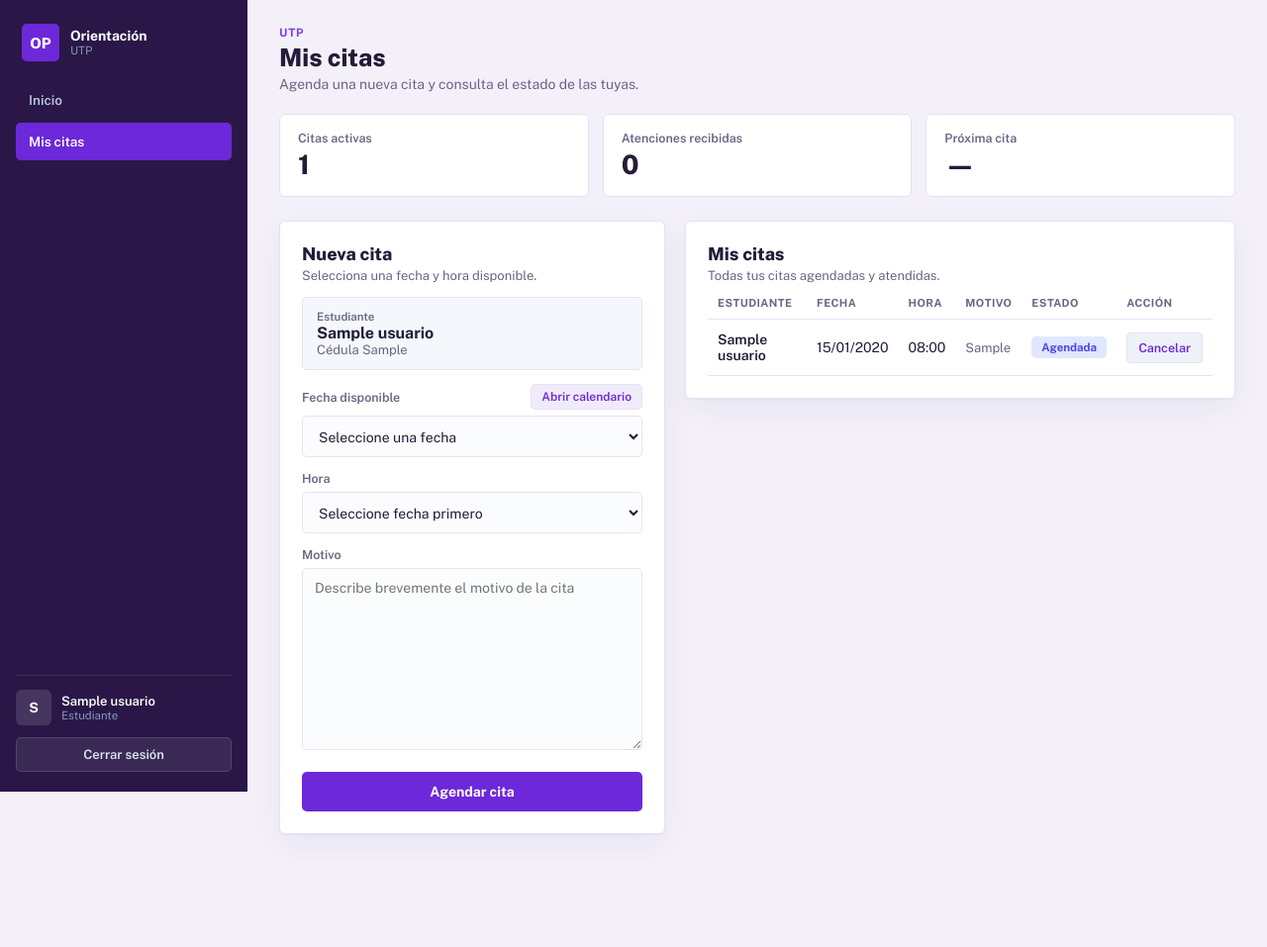
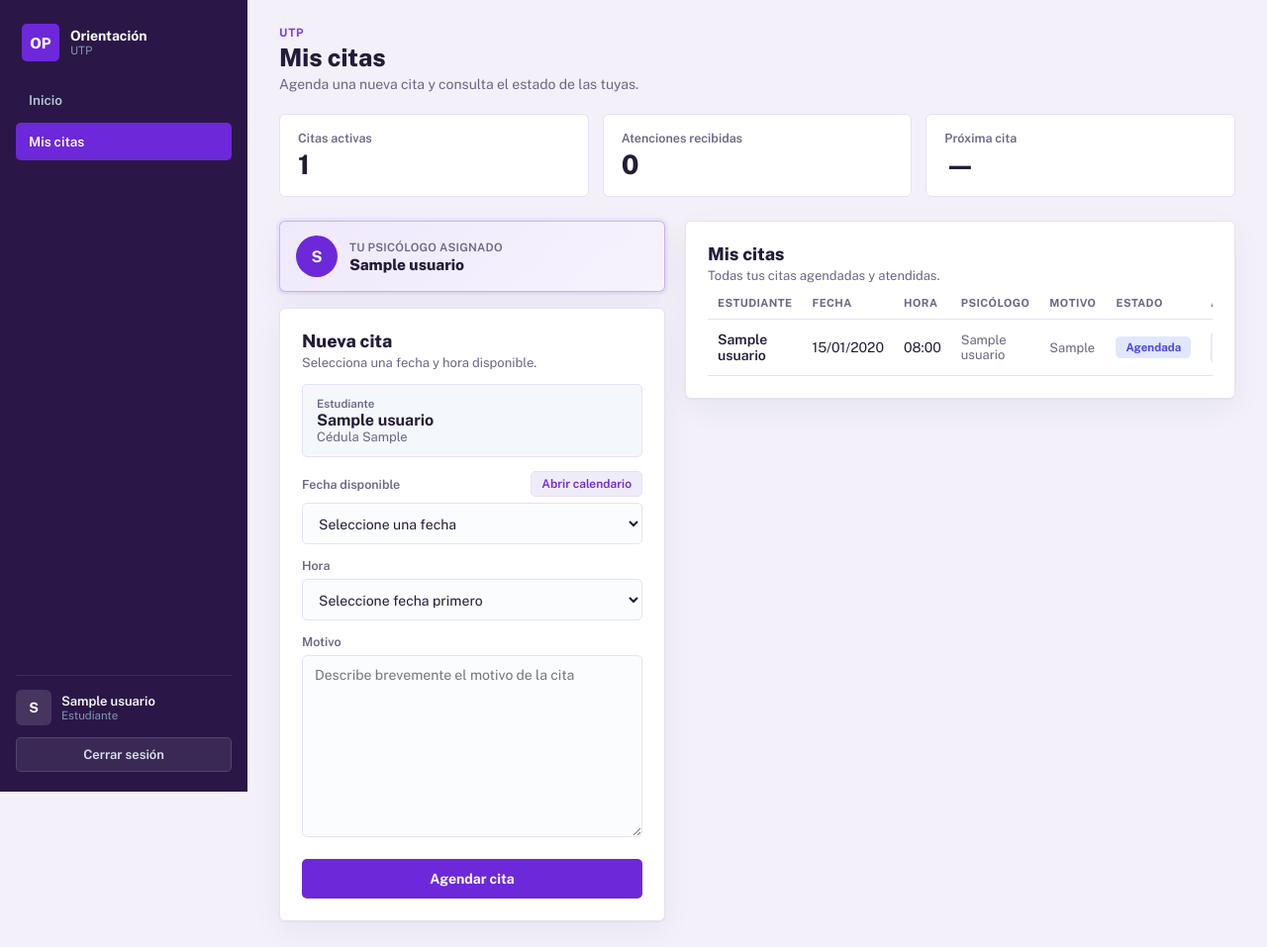
Before and after one commit to MrFengH/ProyectoCalidad, a Django app: page /agenda/ in a window 1280 px wide. Shown: the whole page at 99% size. Before the commit the page ends 844 px from the top, so only its background shows below. Run offline with Django 5.2, Linux system fonts and the light colour scheme; a user stored in the database is signed in; tables that the repository leaves empty hold one stand-in row (values such as "Sample post").

Commit message:
Cambios de mahmoud

```diff
--- a/orientacion/admin.py
+++ b/orientacion/admin.py
@@ -26,7 +26,8 @@ class UsuarioAdmin(UserAdmin):
 
 @admin.register(Expediente)
 class ExpedienteAdmin(admin.ModelAdmin):
-    list_display = ['estudiante', 'telefono', 'actualizado']
+    list_display = ['estudiante', 'psicologo_asignado', 'telefono', 'actualizado']
+    list_filter = ['psicologo_asignado']
     search_fields = ['estudiante__nombre', 'estudiante__cedula']
 
 
--- a/orientacion/management/commands/seed_demo.py
+++ b/orientacion/management/commands/seed_demo.py
@@ -3,6 +3,7 @@ import datetime
 from django.core.management.base import BaseCommand
 from django.db import transaction
 
+from orientacion import services
 from orientacion.models import Cita, Disponibilidad, Expediente, Registro, Usuario
 
 
@@ -14,7 +15,10 @@ class Command(BaseCommand):
         directora, creada = self._crear_usuario('8-100-100', 'Ana Rodríguez', 'directora', 'dir123', 'ana.rodriguez@colegio.edu')
         psicologo, _ = self._crear_usuario('8-200-200', 'Carlos Méndez', 'psicologo', 'psi123', 'carlos.mendez@colegio.edu')
         estudiante, _ = self._crear_usuario('8-300-300', 'María Pérez', 'estudiante', 'est123', 'maria.perez@colegio.edu')
-        Expediente.objects.get_or_create(estudiante=estudiante, defaults={'telefono': '6000-0000'})
+        expediente, exp_creado = Expediente.objects.get_or_create(
+            estudiante=estudiante, defaults={'telefono': '6000-0000'})
+        if exp_creado:
+            services.asignar_psicologo_aleatorio(expediente)
 
         if Disponibilidad.objects.exists():
             self.stdout.write(self.style.WARNING('Ya existe disponibilidad; no se generan más datos de horario.'))
--- a/orientacion/models.py
+++ b/orientacion/models.py
@@ -89,6 +89,11 @@ class Expediente(models.Model):
         Usuario, on_delete=models.CASCADE, related_name='expediente',
         limit_choices_to={'rol': ROL_ESTUDIANTE},
     )
+    psicologo_asignado = models.ForeignKey(
+        Usuario, on_delete=models.SET_NULL, related_name='expedientes_asignados',
+        limit_choices_to={'rol': ROL_PSICOLOGO}, null=True, blank=True,
+        verbose_name='psicólogo asignado',
+    )
     telefono = models.CharField('teléfono', max_length=30, blank=True)
     notas = models.TextField('notas del orientador', blank=True)
     actualizado = models.DateTimeField(auto_now=True)
--- a/orientacion/nav.py
+++ b/orientacion/nav.py
@@ -14,6 +14,8 @@ NAV_DEFS = [
      'desc': 'Consulta el historial de cada estudiante'},
     {'id': 'registros', 'url': 'registros', 'label': 'Registros de atención',
      'desc': 'Documenta las atenciones brindadas'},
+    {'id': 'supervision', 'url': 'supervision', 'label': 'Psicólogos',
+     'desc': 'Consulta la información de cada psicólogo'},
     {'id': 'credenciales', 'url': 'credenciales', 'label': 'Credenciales',
      'desc': 'Gestiona las cuentas del personal'},
 ]
@@ -22,7 +24,7 @@ NAV_BY_ID = {n['id']: n for n in NAV_DEFS}
 BY_ROLE = {
     ROL_ESTUDIANTE: ['inicio', 'agenda'],
     ROL_PSICOLOGO: ['inicio', 'agenda', 'calendario', 'gestionCitas', 'expedientes', 'registros'],
-    ROL_DIRECTORA: ['inicio', 'agenda', 'calendario', 'gestionCitas', 'expedientes', 'registros', 'credenciales'],
+    ROL_DIRECTORA: ['inicio', 'supervision', 'credenciales'],
 }
 
 MODULE_TITLES = {
@@ -33,6 +35,7 @@ MODULE_TITLES = {
     'gestionCitas': {'t': 'Gestionar citas', 's': 'Atiende o cancela las citas registradas.'},
     'expedientes': {'t': 'Expedientes de estudiantes', 's': 'Datos, historial de citas y notas de atención de cada estudiante.'},
     'registros': {'t': 'Registros de atención', 's': 'Historial de atenciones que cierran el ciclo de cada cita.'},
+    'supervision': {'t': 'Psicólogos', 's': 'Consulta el perfil, las citas, los registros y la disponibilidad de cada psicólogo.'},
     'credenciales': {'t': 'Credenciales', 's': 'Genera cuentas de acceso para el personal de psicología.'},
 }
 
--- a/orientacion/static/css/style.css
+++ b/orientacion/static/css/style.css
@@ -744,6 +744,50 @@ textarea:focus {
   align-items: start;
 }
 
+.agenda-left {
+  display: flex;
+  flex-direction: column;
+  gap: 16px;
+}
+
+.psic-asignado-box {
+  display: flex;
+  align-items: center;
+  gap: 12px;
+  background: linear-gradient(135deg, #efe9fc 0%, #f6f3fd 100%);
+  border: 1.5px solid rgba(124, 58, 237, .35);
+  border-radius: 6px;
+  padding: 14px 16px;
+  box-shadow: var(--shadow-card), 0 0 0 3px rgba(124, 58, 237, .06);
+}
+
+.psic-asignado-avatar {
+  width: 42px;
+  height: 42px;
+  border-radius: 50%;
+  background: var(--brand);
+  color: #fff;
+  display: grid;
+  place-items: center;
+  font-weight: 700;
+  font-size: 16px;
+  flex-shrink: 0;
+}
+
+.psic-asignado-label {
+  color: var(--muted);
+  font-size: 11.5px;
+  font-weight: 600;
+  text-transform: uppercase;
+  letter-spacing: .02em;
+}
+
+.psic-asignado-name {
+  font-weight: 800;
+  font-size: 15.5px;
+  margin-top: 1px;
+}
+
 .student-box {
   background: #f4f8fc;
   border: 1px solid var(--line);
@@ -1074,6 +1118,7 @@ textarea:focus {
   display: grid;
   grid-template-columns: repeat(auto-fit, minmax(300px, 1fr));
   gap: 20px;
+  margin-bottom: 20px;
 }
 
 .exp-columns .card-title {
--- a/orientacion/templates/orientacion/agenda.html
+++ b/orientacion/templates/orientacion/agenda.html
@@ -3,6 +3,25 @@
 {% block title %}Agendar cita · Orientación Psicológica{% endblock %}
 {% block content %}
   <div class="agenda-grid">
+    <div class="agenda-left">
+    {% if is_est and psicologo_asignado %}
+      <div class="psic-asignado-box">
+        <div class="psic-asignado-avatar">{{ psicologo_asignado.nombre|initial }}</div>
+        <div>
+          <div class="psic-asignado-label">Tu psicólogo asignado</div>
+          <div class="psic-asignado-name">{{ psicologo_asignado.nombre }}</div>
+        </div>
+      </div>
+    {% endif %}
+
+    {% if sin_psicologo %}
+      <div class="card">
+        <h2 class="card-title">Nueva cita</h2>
+        <div class="empty-state">
+          Todavía no tienes un psicólogo asignado. Por favor contacta a la dirección para que te asignen uno antes de poder agendar una cita.
+        </div>
+      </div>
+    {% else %}
     <form class="card" method="post" action="{% url 'agenda' %}" novalidate id="form-agendar">
       {% csrf_token %}
       <h2 class="card-title">Nueva cita</h2>
@@ -58,6 +77,8 @@
 
       <button type="submit" class="btn btn-primary btn-block">Agendar cita</button>
     </form>
+    {% endif %}
+    </div>
 
     <div class="card">
       <h2 class="card-title">{{ citas_titulo }}</h2>
@@ -65,7 +86,7 @@
       <div class="table-wrap">
         <table class="data-table">
           <thead>
-            <tr><th>Estudiante</th><th>Fecha</th><th>Hora</th><th>Motivo</th><th>Estado</th><th>Acción</th></tr>
+            <tr><th>Estudiante</th><th>Fecha</th><th>Hora</th><th>Psicólogo</th><th>Motivo</th><th>Estado</th><th>Acción</th></tr>
           </thead>
           <tbody>
             {% for c in mis_citas %}
@@ -73,6 +94,7 @@
                 <td class="cell-strong">{{ c.estudiante.nombre }}</td>
                 <td>{{ c.fecha|date:"d/m/Y" }}</td>
                 <td>{{ c.hora }}</td>
+                <td class="cell-muted">{{ c.psicologo.nombre|default:"Sin asignar" }}</td>
                 <td class="cell-muted">{{ c.motivo }}</td>
                 <td>
                   <span class="{{ c.estado|badge_class }}">{{ c.estado }}</span>
--- a/orientacion/urls.py
+++ b/orientacion/urls.py
@@ -25,6 +25,9 @@ urlpatterns = [
 
     path('registros/', views.registros_view, name='registros'),
 
+    path('psicologos/', views.supervision_view, name='supervision'),
+    path('psicologos/<str:cedula>/', views.supervision_view, name='supervision_detalle'),
+
     path('credenciales/', views.credenciales_view, name='credenciales'),
     path('credenciales/<int:pk>/eliminar/', views.credenciales_eliminar_view, name='credenciales_eliminar'),
 ]
--- a/orientacion/views.py
+++ b/orientacion/views.py
@@ -15,8 +15,8 @@ from .forms import (
     RegistroForm,
 )
 from .models import (
-    HORAS, ROL_DIRECTORA, ROL_ESTUDIANTE, ROLES_STAFF, Cita, Disponibilidad,
-    Expediente, Registro, Usuario,
+    HORAS, ROL_DIRECTORA, ROL_ESTUDIANTE, ROL_PSICOLOGO, ROLES_STAFF, Cita,
+    Disponibilidad, Expediente, Registro, Usuario,
 )
 from .nav import nav_items_for, page_title
 
@@ -52,7 +52,9 @@ class RegistroEstudianteView(FormView):
             cedula=data['cedula'], nombre=data['nombre'], password=data['password'],
             rol=ROL_ESTUDIANTE, correo=data['correo'],
         )
-        Expediente.objects.get_or_create(estudiante=usuario)
+        expediente, exp_created = Expediente.objects.get_or_create(estudiante=usuario)
+        if exp_created:
+            services.asignar_psicologo_aleatorio(expediente)
         messages.success(self.request, 'Cuenta creada. Ya puedes iniciar sesión.')
         return redirect('login')
 
@@ -117,12 +119,12 @@ def inicio_view(request):
 # Agendar cita
 # ---------------------------------------------------------------------------
 
-def _slot_choices(hoy):
-    fechas = services.fechas_con_cupo(hoy)
+def _slot_choices(hoy, psicologo=None):
+    fechas = services.fechas_con_cupo(hoy, psicologo=psicologo)
     fecha_choices = [('', 'Seleccione una fecha')] + [
         (f.isoformat(), f'{services.wname(f)} {f.strftime("%d/%m/%Y")}') for f in fechas
     ]
-    horas_por_fecha = {f.isoformat(): services.free_horas(f) for f in fechas}
+    horas_por_fecha = {f.isoformat(): services.free_horas(f, psicologo=psicologo) for f in fechas}
     return fecha_choices, horas_por_fecha
 
 
@@ -131,7 +133,17 @@ def agenda_view(request):
     user = request.user
     is_est = user.rol == ROL_ESTUDIANTE
     hoy = datetime.date.today()
-    fecha_choices, horas_por_fecha = _slot_choices(hoy)
+
+    psicologo_asignado = None
+    if is_est:
+        expediente = Expediente.objects.filter(estudiante=user).first()
+        psicologo_asignado = expediente.psicologo_asignado if expediente else None
+    sin_psicologo = is_est and psicologo_asignado is None
+
+    if sin_psicologo:
+        fecha_choices, horas_por_fecha = [('', 'Seleccione una fecha')], {}
+    else:
+        fecha_choices, horas_por_fecha = _slot_choices(hoy, psicologo=psicologo_asignado if is_est else None)
 
     fecha_sel = request.POST.get('fecha') or request.GET.get('fecha') or ''
     hora_choices = [('', 'Seleccione fecha primero')]
@@ -140,21 +152,29 @@ def agenda_view(request):
 
     form_class = CitaEstudianteForm if is_est else CitaStaffForm
 
-    if request.method == 'POST':
+    if sin_psicologo:
+        form = form_class(fechas=fecha_choices, horas=hora_choices)
+        if request.method == 'POST':
+            messages.error(request, 'Todavía no tienes un psicólogo asignado; no puedes agendar una cita.')
+    elif request.method == 'POST':
         form = form_class(request.POST, fechas=fecha_choices, horas=hora_choices)
         if form.is_valid():
             fecha = datetime.date.fromisoformat(form.cleaned_data['fecha'])
             hora = form.cleaned_data['hora']
             motivo = form.cleaned_data['motivo']
-            if hora not in services.free_horas(fecha):
+            if hora not in services.free_horas(fecha, psicologo=psicologo_asignado if is_est else None):
                 messages.error(request, 'Ese horario ya está ocupado.')
             else:
                 if is_est:
                     estudiante = user
+                    psicologo_cita = psicologo_asignado
                 else:
                     estudiante = services.get_or_create_estudiante(
                         form.cleaned_data['cedula'].strip(), form.cleaned_data['nombre'].strip())
-                Cita.objects.create(estudiante=estudiante, fecha=fecha, hora=hora, motivo=motivo)
+                    expediente_est, _ = Expediente.objects.get_or_create(estudiante=estudiante)
+                    psicologo_cita = expediente_est.psicologo_asignado
+                Cita.objects.create(
+                    estudiante=estudiante, fecha=fecha, hora=hora, motivo=motivo, psicologo=psicologo_cita)
                 messages.success(request, 'Cita agendada correctamente')
                 return redirect('agenda')
         else:
@@ -163,14 +183,16 @@ def agenda_view(request):
         form = form_class(fechas=fecha_choices, horas=hora_choices, initial={'fecha': fecha_sel})
 
     if is_est:
-        mis_citas = Cita.objects.filter(estudiante=user).order_by('fecha', 'hora')
+        mis_citas = Cita.objects.select_related('psicologo').filter(estudiante=user).order_by('fecha', 'hora')
         citas_titulo, citas_sub = 'Mis citas', 'Todas tus citas agendadas y atendidas.'
     else:
-        mis_citas = Cita.objects.filter(estado=Cita.ESTADO_AGENDADA).order_by('fecha', 'hora')
+        mis_citas = Cita.objects.select_related('psicologo').filter(estado=Cita.ESTADO_AGENDADA).order_by('fecha', 'hora')
         citas_titulo, citas_sub = 'Próximas citas', 'Citas activas ordenadas por fecha.'
 
-    disponibilidad_json = json.dumps(
-        [[f.isoformat(), h] for f, h in Disponibilidad.objects.values_list('fecha', 'hora')])
+    disp_qs = Disponibilidad.objects.all()
+    if is_est:
+        disp_qs = disp_qs.filter(psicologo=psicologo_asignado) if psicologo_asignado else Disponibilidad.objects.none()
+    disponibilidad_json = json.dumps([[f.isoformat(), h] for f, h in disp_qs.values_list('fecha', 'hora')])
     citas_agendadas_json = json.dumps(
         [[f.isoformat(), h] for f, h in
          Cita.objects.filter(estado=Cita.ESTADO_AGENDADA).values_list('fecha', 'hora')])
@@ -186,6 +208,8 @@ def agenda_view(request):
         'disponibilidad_json': disponibilidad_json,
         'citas_agendadas_json': citas_agendadas_json,
         'horas_json': json.dumps(HORAS),
+        'psicologo_asignado': psicologo_asignado,
+        'sin_psicologo': sin_psicologo,
     })
     return render(request, 'orientacion/agenda.html', ctx)
 
@@ -224,25 +248,13 @@ def calendario_view(request):
     lunes = services.lunes(ref)
     dias = services.dias_semana(lunes)
 
-    citas_ocupadas = set(
-        Cita.objects.filter(fecha__in=dias, estado=Cita.ESTADO_AGENDADA).values_list('fecha', 'hora'))
-    disp_set = set(Disponibilidad.objects.filter(fecha__in=dias).values_list('fecha', 'hora'))
-
-    filas = []
-    for hora in HORAS:
-        celdas = []
-        for f in dias:
-            ocupada = (f, hora) in citas_ocupadas
-            disponible = (f, hora) in disp_set
-            celdas.append({'fecha': f, 'hora': hora, 'ocupada': ocupada, 'disponible': disponible})
-        filas.append({'hora': hora, 'celdas': celdas})
+    filas = services.week_grid(dias, Disponibilidad.objects.all())
 
     citas_ocupadas_all = set(Cita.objects.filter(estado=Cita.ESTADO_AGENDADA).values_list('fecha', 'hora'))
-    disp_list_qs = Disponibilidad.objects.order_by('fecha', 'hora')
     disp_list = [{
         'obj': d, 'fecha': d.fecha, 'hora': d.hora,
         'ocupada': (d.fecha, d.hora) in citas_ocupadas_all,
-    } for d in disp_list_qs]
+    } for d in Disponibilidad.objects.order_by('fecha', 'hora')]
 
     ctx = shell_context(request, 'calendario')
     ctx.update({
@@ -431,6 +443,55 @@ def registros_view(request):
 
 
 # ---------------------------------------------------------------------------
+# Supervisión (consulta de solo lectura para la directora)
+# ---------------------------------------------------------------------------
+
+@role_required('supervision')
+def supervision_view(request, cedula=None):
+    psicologos = Usuario.objects.filter(rol=ROL_PSICOLOGO).order_by('nombre')
+    lista = [{
+        'cedula': p.cedula, 'nombre': p.nombre,
+        'n_citas': Cita.objects.filter(psicologo=p).count(),
+        'n_disp': Disponibilidad.objects.filter(psicologo=p).count(),
+        'n_asignados': Expediente.objects.filter(psicologo_asignado=p).count(),
+    } for p in psicologos]
+
+    seleccionado = None
+    citas, registros, estudiantes, filas, disp_list, dias = [], [], [], [], [], []
+    semana = semana_prev = semana_next = None
+
+    if cedula:
+        seleccionado = get_object_or_404(Usuario, cedula=cedula, rol=ROL_PSICOLOGO)
+
+        semana_param = request.GET.get('semana')
+        try:
+            ref = datetime.date.fromisoformat(semana_param) if semana_param else datetime.date.today()
+        except ValueError:
+            ref = datetime.date.today()
+        semana = services.lunes(ref)
+        dias = services.dias_semana(semana)
+        semana_prev = semana - datetime.timedelta(days=7)
+        semana_next = semana + datetime.timedelta(days=7)
+
+        disp_qs = Disponibilidad.objects.filter(psicologo=seleccionado)
+        filas = services.week_grid(dias, disp_qs)
+        disp_list = services.disp_list_for(disp_qs)
+
+        citas = services.citas_de_psicologo(seleccionado)
+        registros = Registro.objects.filter(psicologo=seleccionado).select_related('estudiante').order_by('-fecha')
+        estudiantes = services.estudiantes_de_psicologo(seleccionado, citas)
+
+    ctx = shell_context(request, 'supervision')
+    ctx.update({
+        'lista': lista, 'seleccionado': seleccionado,
+        'citas': citas, 'registros': registros, 'estudiantes': estudiantes,
+        'dias': dias, 'filas': filas, 'disp_list': disp_list,
+        'semana': semana, 'semana_prev': semana_prev, 'semana_next': semana_next,
+    })
+    return render(request, 'orientacion/supervision.html', ctx)
+
+
+# ---------------------------------------------------------------------------
 # Credenciales (alta de personal)
 # ---------------------------------------------------------------------------
 
```
Also changed, not shown: orientacion/services.py (+79 -9 lines), orientacion/templates/orientacion/supervision.html (added, +116 -0 lines), orientacion/migrations/0004_expediente_psicologo_asignado.py (added), orientacion/migrations/0005_backfill_psicologo_asignado.py (added).
